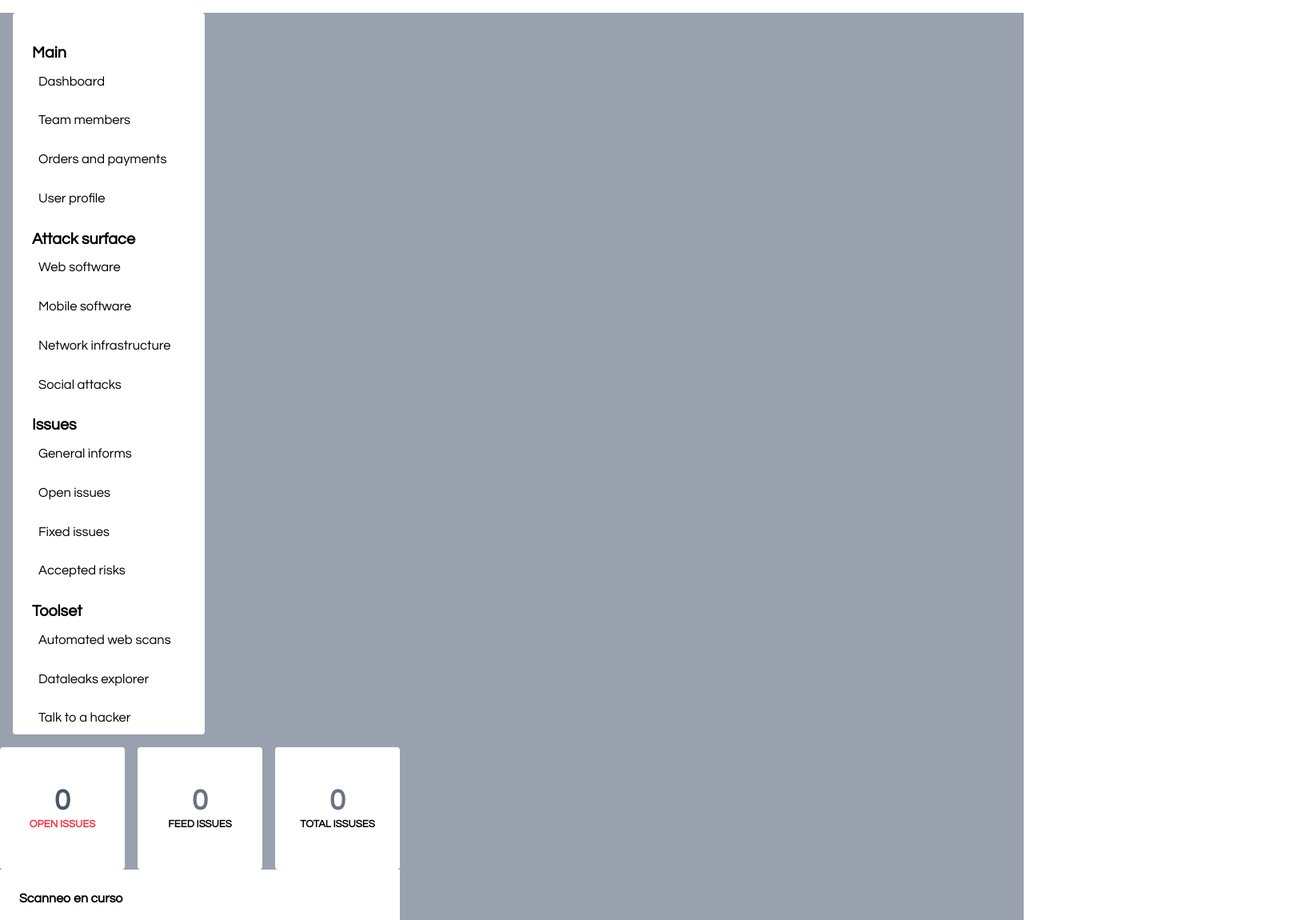
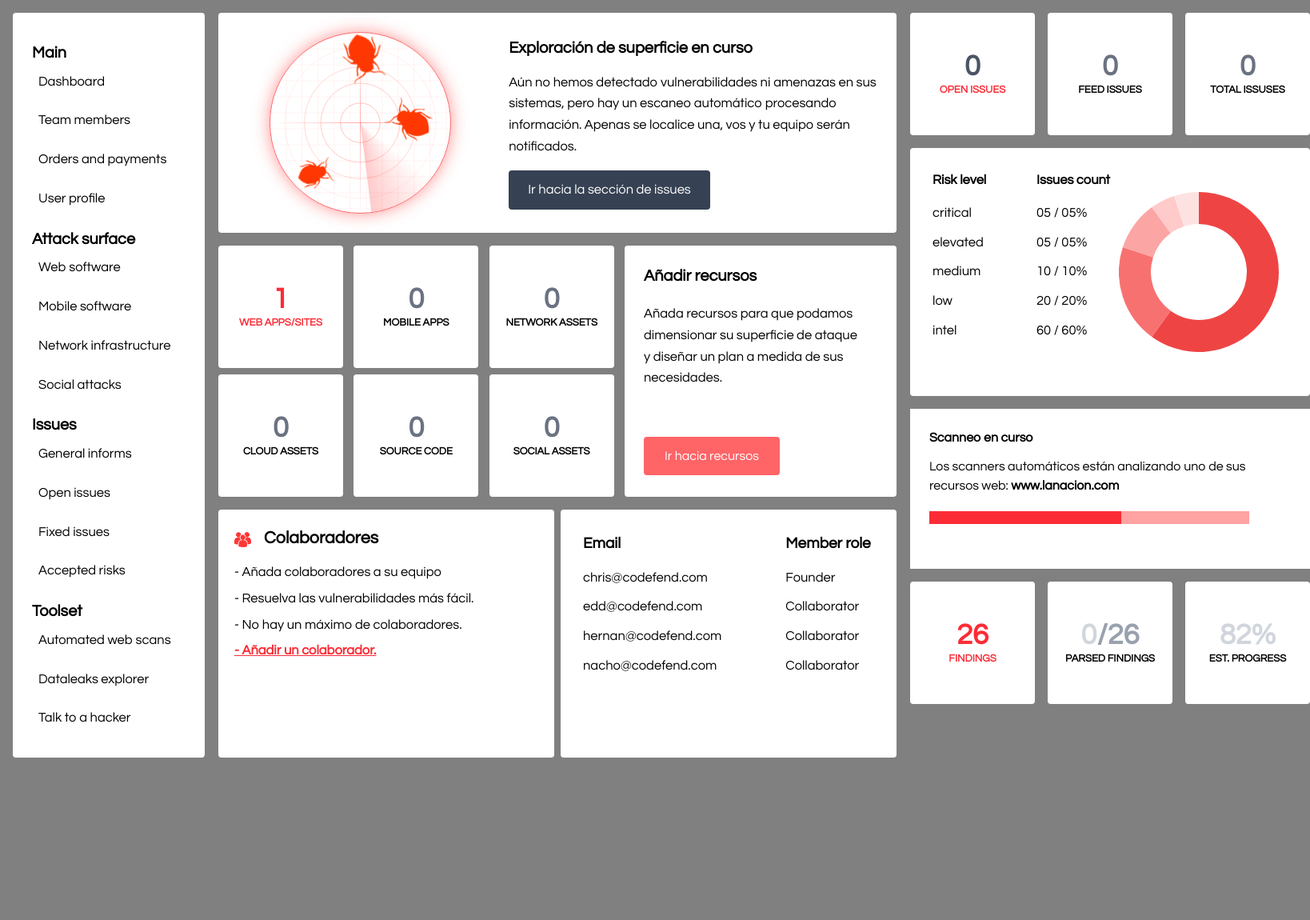
Before and after one commit to HugoEseverri/defend, a Next.js app in the folder defend/: page / in a window 1280 px wide. Shown: the top 1150 px of the page at 80% size, 1638 px wide, since content can reach past the window. After the commit the page ends 963 px from the top, so only its background shows below. Built offline with nearby package versions, Linux system fonts and the light colour scheme.

Commit message:
compilación de estilos y home desplegada

```diff
--- /dev/null
+++ b/defend/src/app/Home/page.tsx
@@ -0,0 +1,26 @@
+// Home.tsx
+import React from 'react';
+import Row2 from '../Row2/page'; // Ajusta la ruta si es necesario
+import Row3 from '../Row3/page'; // Ajusta la ruta si es necesario
+import Navbar from '@/components/Navbar/Navbar';
+
+const Home = () => {
+    return (
+        <div className="flex gap-4 p-4">
+            {/* Columna izquierda */}
+            <div>
+                <Navbar/>
+            </div>
+            <div className="w-[850px]">
+                <Row2 />
+            </div>
+
+            {/* Columna derecha */}
+            <div className="w-[500px]">
+                <Row3 />
+            </div>
+        </div>
+    );
+};
+
+export default Home;
--- /dev/null
+++ b/defend/src/app/Row2/page.tsx
@@ -0,0 +1,35 @@
+import React from 'react'
+import SurfaceExploration from '@/components/SurfaceExploration/SurfaceExploration'
+import Resources from '@/components/Resources/Resources'
+import Colaborators from '@/components/Colaborators/Colaborators'
+import Contact from '@/components/Contact/Contact'
+
+function Row2() {
+    return (
+        <div className='w-[850px]'>
+            {/* Contenedor para SurfaceExploration y Resources */}
+            <div className="mb-4">
+                <SurfaceExploration />
+            </div>
+            <div className="mb-4">
+                <Resources />
+            </div>
+
+            {/* Contenedor para Colaborators y Contact, alineados horizontalmente */}
+            <div className="flex justify-center gap-2">
+                <div className="w-[420px]">
+                    <Colaborators />
+                </div>
+                <div className="w-[420px]">
+                    <Contact />
+                </div>
+            </div>
+        </div>
+    );
+}
+
+
+
+
+
+export default Row2
--- /dev/null
+++ b/defend/src/app/Row3/page.tsx
@@ -0,0 +1,31 @@
+import React from 'react'
+import Total from '@/components/Total/Total';
+import IssuesCounter from '@/components/IssuesCounter/IssuesCounter';
+import RiskCounter from '@/components/RiskCounter/RiskCounter';
+import Scanner from '@/components/Scanner/Scanner';
+
+function Row3() {
+    return (
+        <div className='w-[500px]'>
+            <div className="mb-4">
+                <IssuesCounter />
+            </div>
+            <div className="mb-4">
+                <RiskCounter />
+            </div>
+            <div className="mb-4">
+                <Scanner progress={60} />
+            </div>
+            <div className="mb-4">
+                <Total />
+
+            </div>
+        </div>
+    );
+}
+
+
+
+
+
+export default Row3
--- a/defend/src/app/globals.css
+++ b/defend/src/app/globals.css
@@ -3,4 +3,5 @@
 
 body {
     font-family: var(--font-questrial);
+    background-color: gray;
 }
--- a/defend/src/app/page.tsx
+++ b/defend/src/app/page.tsx
@@ -11,6 +11,8 @@ import IssuesCounter from '@/components/IssuesCounter/IssuesCounter';
 import RiskCounter from '@/components/RiskCounter/RiskCounter';
 import Scanner from '@/components/Scanner/Scanner';
 import Total from '@/components/Total/Total';
+import Home from './Home/page';
+import Row3 from './Row3/page';
 
 function Page() {
   const handleClose = () => {
@@ -23,18 +25,8 @@ function Page() {
   };
 
   return (
-    <div className='bg-gray-400'>
-      <Navbar/>
-      <IssuesCounter/>
-      <Scanner progress={60} />
-      <Total/>
-
-      <RiskCounter/>
-      <Onboard onClose={handleClose} onSubmit={handleSubmit} />
-      <Contact/>
-      <Colaborators/>
-      <SurfaceExploration/>
-      <Resources/>
+    <div>
+      <Home/>
     </div>
   );
 }
--- a/defend/src/components/Colaborators/Colaborators.tsx
+++ b/defend/src/components/Colaborators/Colaborators.tsx
@@ -4,7 +4,7 @@ import Link from 'next/link'
 
 function Colaborators() {
     return (
-        <div className='bg-white w-[450px] h-[310px] p-5 rounded'>
+        <div className='bg-white w-[420px] h-[310px] p-5 rounded'>
             <div className='flex '>
                 <div className='mr-4 mt-2 h-[30px]'>
                     <Image
--- a/defend/src/components/Contact/Contact.tsx
+++ b/defend/src/components/Contact/Contact.tsx
@@ -2,7 +2,7 @@ import React from 'react'
 
 function Contact() {
     return (
-        <div className='bg-white w-[450px] h-[310px] p-7 rounded flex'>
+        <div className='bg-white w-[420px] h-[310px] p-7 rounded flex'>
             <div className='flex flex-col mr-20'>
                 <h2 className='font-semibold text-[19px]'>Email</h2>
                 <ul className='text-[16.5px] space-y-3 mt-4'>
--- a/defend/src/components/Navbar/Navbar.tsx
+++ b/defend/src/components/Navbar/Navbar.tsx
@@ -3,7 +3,7 @@ import Link from 'next/link';
 
 function Navbar() {
     return (
-        <div className="flex flex-col bg-white w-[240px] m-4 rounded">
+        <div className="flex flex-col bg-white w-[240px] h-full rounded">
             <div className="mt-9">
                 <h2 className="font-bold text-[19.8px] px-6">Main</h2>
                 <ul className="space-y-2 text-[16.5px]">
```
